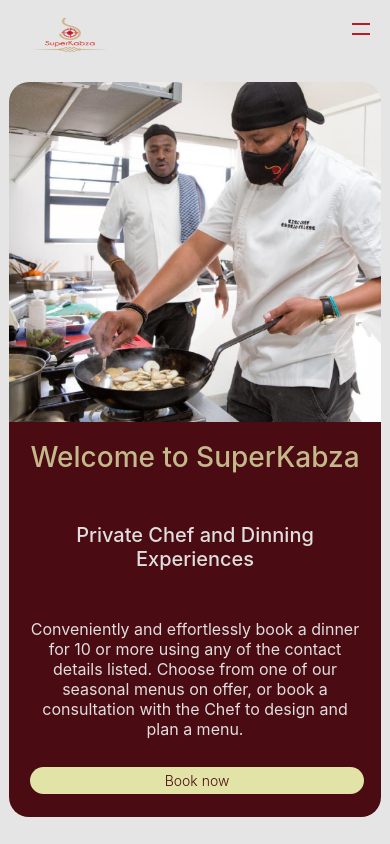
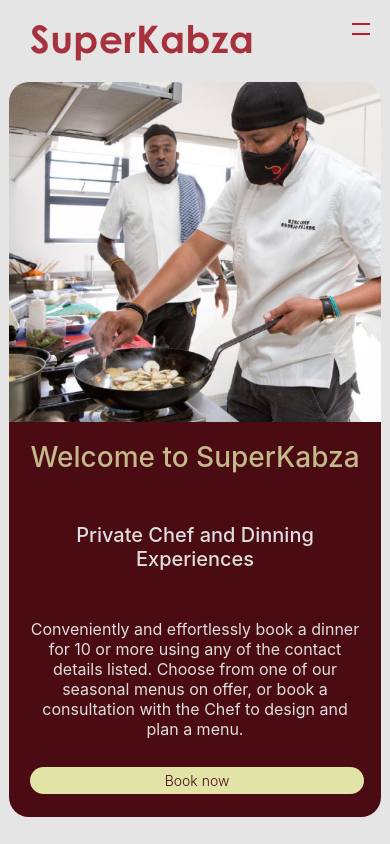
Before and after one commit to LedwabaDineo/kabza, an Angular app: page / in a window 390 px wide. Shown: the top 844 px of the page. Built offline with nearby package versions, Linux system fonts and the light colour scheme.

Commit message:
Mobile logo

```diff
--- a/src/app/menu/menu.component.html
+++ b/src/app/menu/menu.component.html
@@ -16,7 +16,7 @@
 
     <div class="hidden-md hidden-lg">
       <div class="header">
-        <a href="/" class="logo"><div> <img src="/assets/images/Rectangle.png" alt='image'></div></a>
+        <a href="/" class="logo"><div> <img src="/assets/images/logo.png" alt='image'></div></a>
         <input class="menu-btn" type="checkbox" id="menu-btn" />
         <label class="menu-icon" for="menu-btn"><span class="navicon"></span></label>
         <ul class="col-sm-12 dropdown-content">
--- a/src/app/menu/menu.component.less
+++ b/src/app/menu/menu.component.less
@@ -161,10 +161,6 @@
   display: block;
   float: left;
   padding: 15px 30px;
-  img {
-    width: 80px;
-    height: 40px;
-  }
 }
 
 .header .menu {
```
Also changed, not shown: src/assets/images/logo.png (added).
